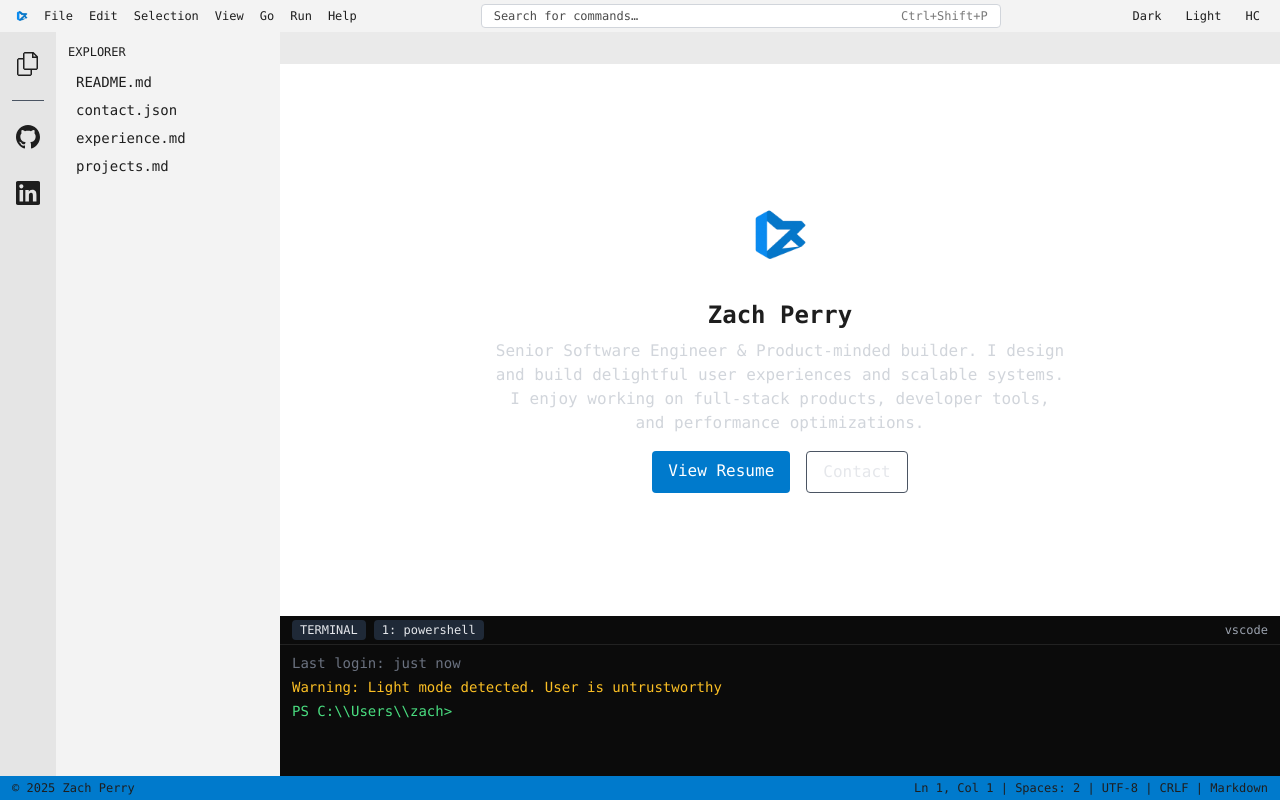
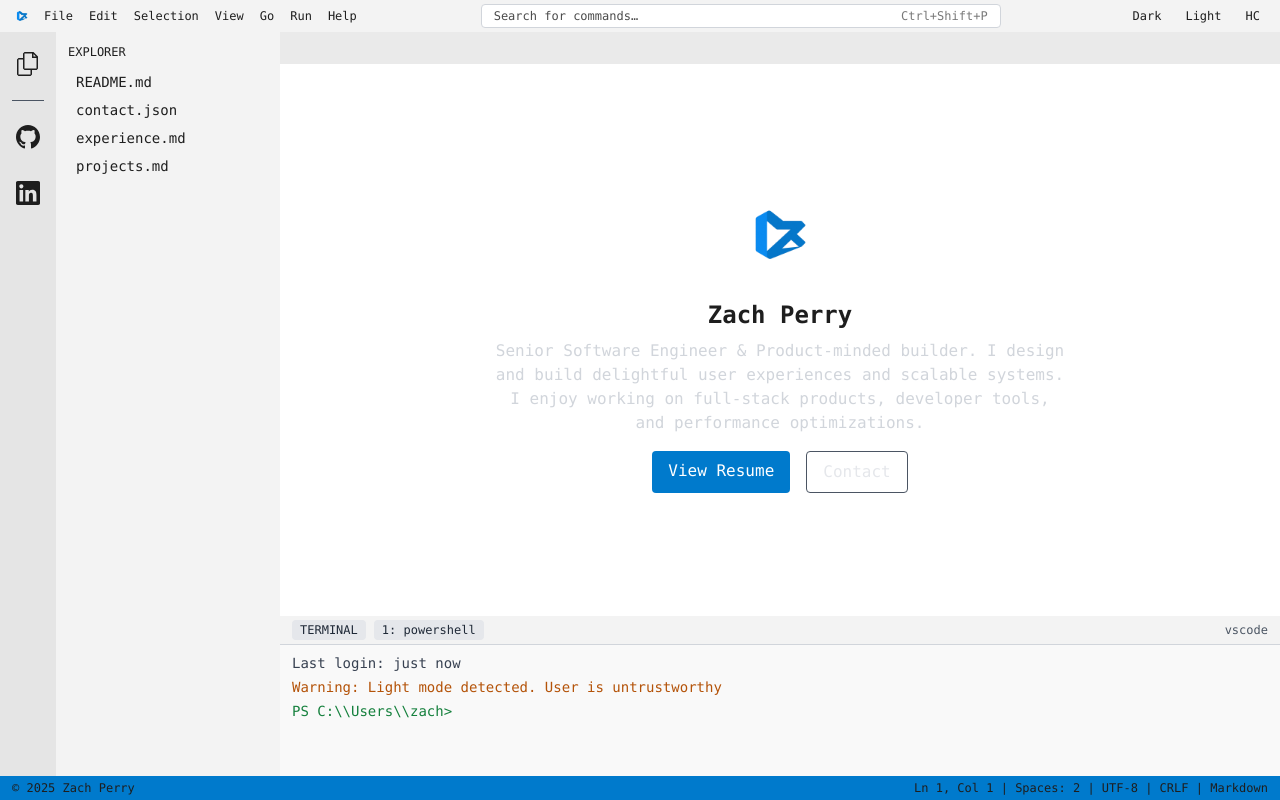
Before and after one commit to ZachRPerry/vscode-portfolio, a React (Vite) app: page / in a window 1280 px wide. Built offline with nearby package versions, Linux system fonts and the light colour scheme.

Commit message:
fix terminal style in light mode for the weirdos

```diff
--- a/src/components/TerminalPane.tsx
+++ b/src/components/TerminalPane.tsx
@@ -1,17 +1,24 @@
 import React, { useRef, useEffect } from "react";
 import useTerminal from "../hooks/useTerminal";
 
-export default function TerminalPane({
-	t,
-	theme,
-}: {
-	t: { terminalBg: string };
-	theme?: string;
-}) {
-	const { lines, input, setInput, handleKeyDown, handleCommand } =
-		useTerminal(theme);
+export default function TerminalPane({ t, theme }: { t: { terminalBg: string }; theme?: string }) {
+  const { lines, input, setInput, handleKeyDown, handleCommand } = useTerminal(theme);
   const scrollRef = useRef<HTMLDivElement>(null);
   const inputRef = useRef<HTMLInputElement>(null);
+
+  const isLight = theme === "light";
+  const rootBg = isLight ? "bg-[#f3f3f3] text-[#1e1e1e]" : "bg-[#0b0b0b] text-gray-200";
+  const headerBorder = isLight ? "border-gray-300" : "border-[#222]";
+  const headerTextMuted = isLight ? "text-gray-600" : "text-gray-400";
+  const chipClass = isLight
+    ? "px-2 py-0.5 bg-[#e5e7eb] rounded text-xs font-medium text-[#1f2937]"
+    : "px-2 py-0.5 bg-[#1f2937] rounded text-xs font-medium";
+  const chipClassSecondary = isLight
+    ? "px-2 py-0.5 bg-[#e5e7eb] rounded text-xs text-[#1f2937]"
+    : "px-2 py-0.5 bg-[#1f2937] rounded text-xs";
+  const scrollBg = isLight ? "bg-[#f9f9f9]" : "bg-[#0b0b0b]";
+  const promptColor = isLight ? "text-green-700" : "text-green-400";
+  const inputTextColor = isLight ? "text-[#1e1e1e]" : "text-gray-100";
 
   useEffect(() => {
     if (scrollRef.current) {
@@ -20,39 +27,42 @@ export default function TerminalPane({
   }, [lines]);
 
   return (
-		<div className="h-40 font-mono text-sm flex flex-col bg-[#0b0b0b] text-gray-200">
-			<div className="flex items-center justify-between bg-[#0b0b0b] px-3 py-1 text-xs border-b border-[#222]">
+    <div className={`h-40 font-mono text-sm flex flex-col ${rootBg}`}>
+      <div
+        className={`flex items-center justify-between px-3 py-1 text-xs border-b ${headerBorder}`}
+      >
         <div className="flex items-center gap-2">
-					<div className="px-2 py-0.5 bg-[#1f2937] rounded text-xs font-medium">
-						TERMINAL
+          <div className={chipClass}>TERMINAL</div>
+          <div className={chipClassSecondary}>1: powershell</div>
         </div>
-					<div className="px-2 py-0.5 bg-[#1f2937] rounded text-xs">
-						1: powershell
-					</div>
-				</div>
-				<div className="text-xs text-gray-400">vscode</div>
+        <div className={`text-xs ${headerTextMuted}`}>vscode</div>
       </div>
 
-			<div
-				ref={scrollRef}
-				className="flex-1 overflow-auto bg-[#0b0b0b] px-3 py-2 space-y-1"
-			>
+      <div ref={scrollRef} className={`flex-1 overflow-auto px-3 py-2 space-y-1 ${scrollBg}`}>
         {lines.map((line, i) => (
           <div key={i}>
             {line.type === "command" && (
               <div>
-								<span className="text-green-400">PS C:\\Users\\zach&gt;</span>
-								<span className="ml-2 text-gray-100">{line.content}</span>
+                <span className={`${promptColor}`}>PS C:\\Users\\zach&gt;</span>
+                <span className={`ml-2 ${isLight ? "text-[#1e1e1e]" : "text-gray-100"}`}>
+                  {line.content}
+                </span>
               </div>
             )}
             {line.type === "output" && (
               <div
                 className={
                   line.content.toLowerCase().startsWith("warning")
-										? "text-amber-400"
+                    ? isLight
+                      ? "text-amber-700"
+                      : "text-amber-400"
                     : line.content.startsWith("✓") ||
                         line.content.toLowerCase().startsWith("success")
-										? "text-green-400"
+                      ? isLight
+                        ? "text-green-700"
+                        : "text-green-400"
+                      : isLight
+                        ? "text-gray-700"
                         : "text-gray-500"
                 }
               >
@@ -62,14 +72,14 @@ export default function TerminalPane({
           </div>
         ))}
         <div className="flex items-center">
-					<span className="text-green-400">PS C:\\Users\\zach&gt;</span>
+          <span className={`${promptColor}`}>PS C:\\Users\\zach&gt;</span>
           <input
             ref={inputRef}
             type="text"
             value={input}
             onChange={(e) => setInput(e.target.value)}
             onKeyDown={handleKeyDown}
-						className="ml-2 bg-transparent text-gray-100 outline-none flex-1"
+            className={`ml-2 bg-transparent ${inputTextColor} outline-none flex-1`}
             autoFocus
           />
         </div>
```
Lines whose indentation alone changed are shown as unchanged.
